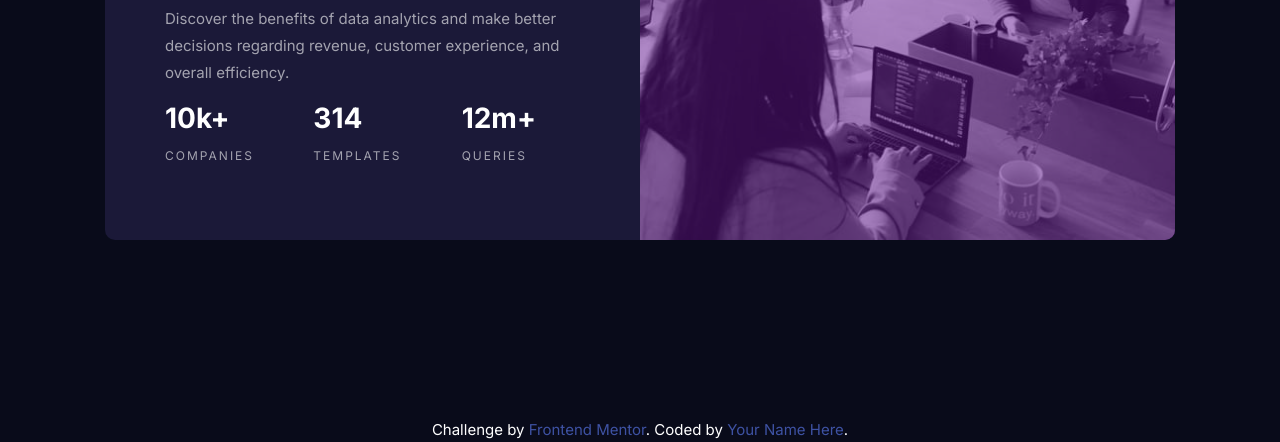
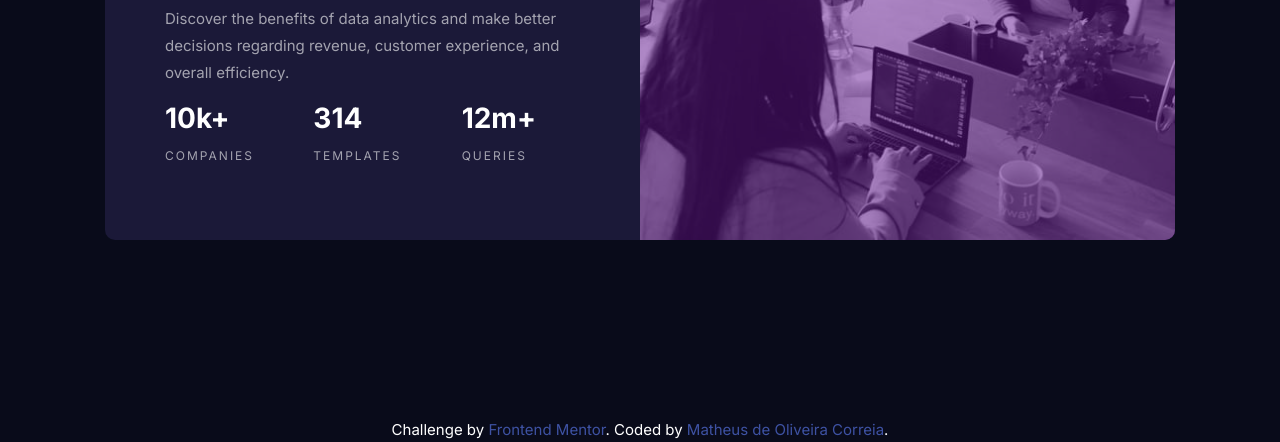
Before and after one commit to MatCorreia/challenge09, a plain HTML site: page index.html in a window 1280 px wide. Shown: the part 381-823 px from the top of the page. Drawn offline with nearby package versions, Linux system fonts and the light colour scheme.

Commit message:
second commit

```diff
--- a/index.html
+++ b/index.html
@@ -56,7 +56,7 @@
 
   <div class="attribution">
     Challenge by <a href="https://www.frontendmentor.io?ref=challenge" target="_blank">Frontend Mentor</a>.
-    Coded by <a href="#">Your Name Here</a>.
+    Coded by <a href="https://github.com/MatCorreia" target="_blank">Matheus de Oliveira Correia</a>.
   </div>
 
   <script src="https://code.jquery.com/jquery-3.5.1.slim.min.js" integrity="sha384-DfXdz2htPH0lsSSs5nCTpuj/zy4C+OGpamoFVy38MVBnE+IbbVYUew+OrCXaRkfj" crossorigin="anonymous"></script>
```
